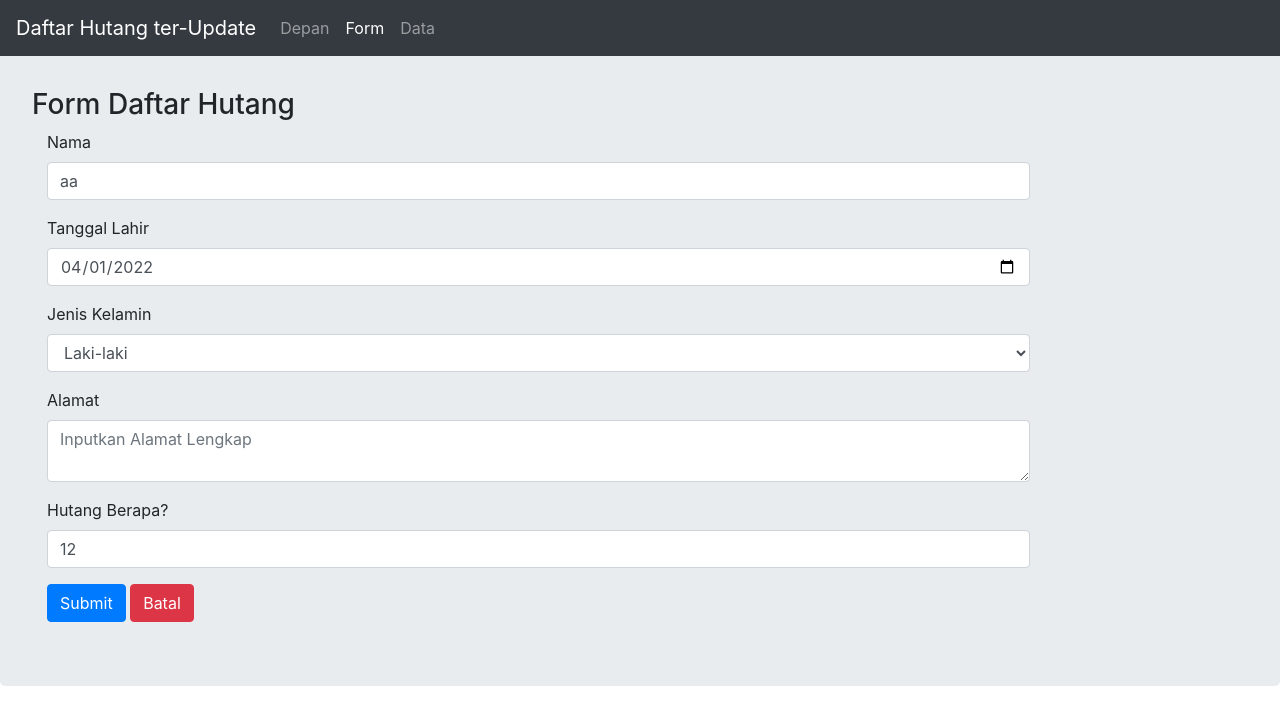
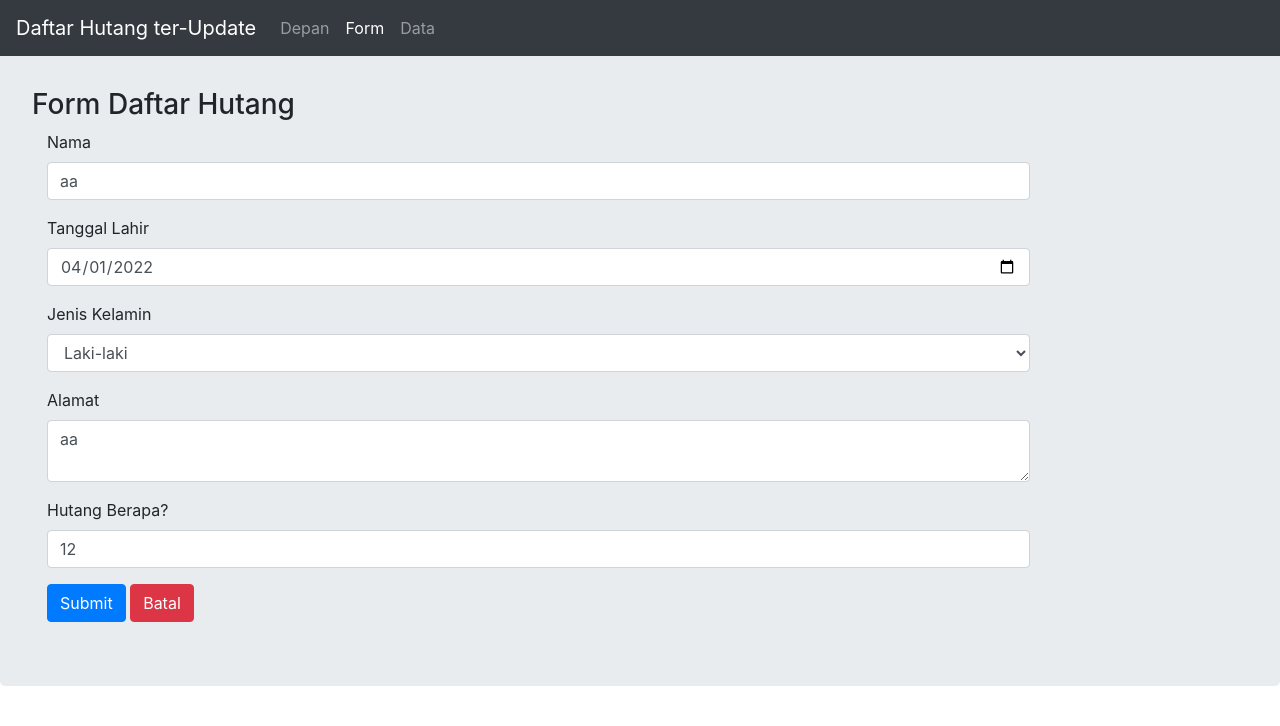
Before and after one commit to rezhasetyo/belajar-PHP, a PHP site: page /PHP-daftarHutang/index.php?hal=form&id=1 in a window 1280 px wide. Shown: the top 726 px of the page. Run offline with PHP 8.4, Linux system fonts and the light colour scheme; data comes from the database, SQL or seed files in the repository.

Commit message:
operasi crud sukses

```diff
--- a/form.php
+++ b/form.php
@@ -35,8 +35,8 @@
       <div class="form-group">
         <label for="alamat">Alamat</label>
         <!-- <textarea> JANGAN ADA SPASI -->
-        <textarea class="form-control" id="alamat" name="alamat" rows="2" placeholder="Inputkan Alamat Lengkap"
-        value="<?php echo $getdata['alamat']?>"></textarea>
+        <textarea class="form-control" id="alamat" name="alamat" rows="2"
+        placeholder="Inputkan Alamat Lengkap"><?php echo $getdata['alamat']?></textarea>
       </div>
 
       <div class="form-group">
@@ -52,5 +52,5 @@
       <button type="submit" class="btn btn-primary">Submit</button>
       <a href="index.php"><button type="button" class="btn btn-danger">Batal</button></a>
     </form>
-    </div>
   </div>
+  </div>
--- a/hapus.php
+++ b/hapus.php
@@ -3,10 +3,10 @@ include "koneksi.php";
 
 $id = isset($_GET['id'])   ?   $_GET['id'] : '';
 
-$query = "DELETE FROM daftar_hutang WHERE id='$id'";
+$query = "DELETE FROM hutang WHERE id='$id'";
 $hapus = mysqli_query($konek,$query);
 ?>
 
 <script type="text/javascript">
-    window.location.href = "http://localhost/daftar_hutang/index.php?hal=data";
+    window.location.href = "http://localhost/PHP-daftarHutang/index.php?hal=data";
 </script>
```
Also changed, not shown: simpan.php (+5 -9 lines).
